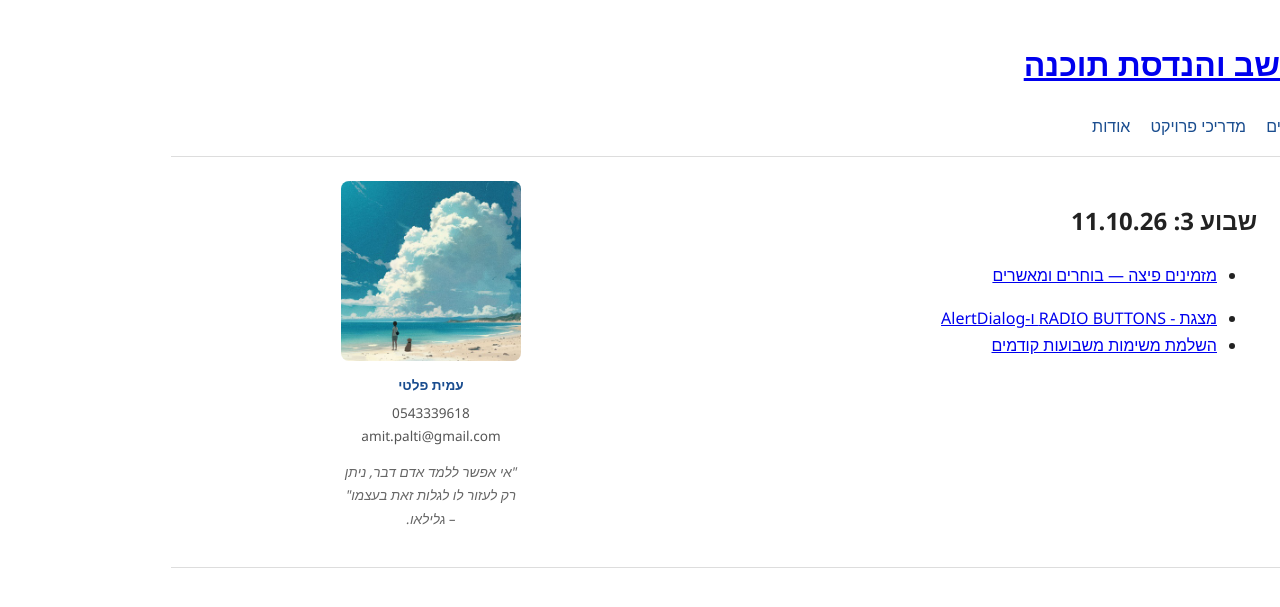
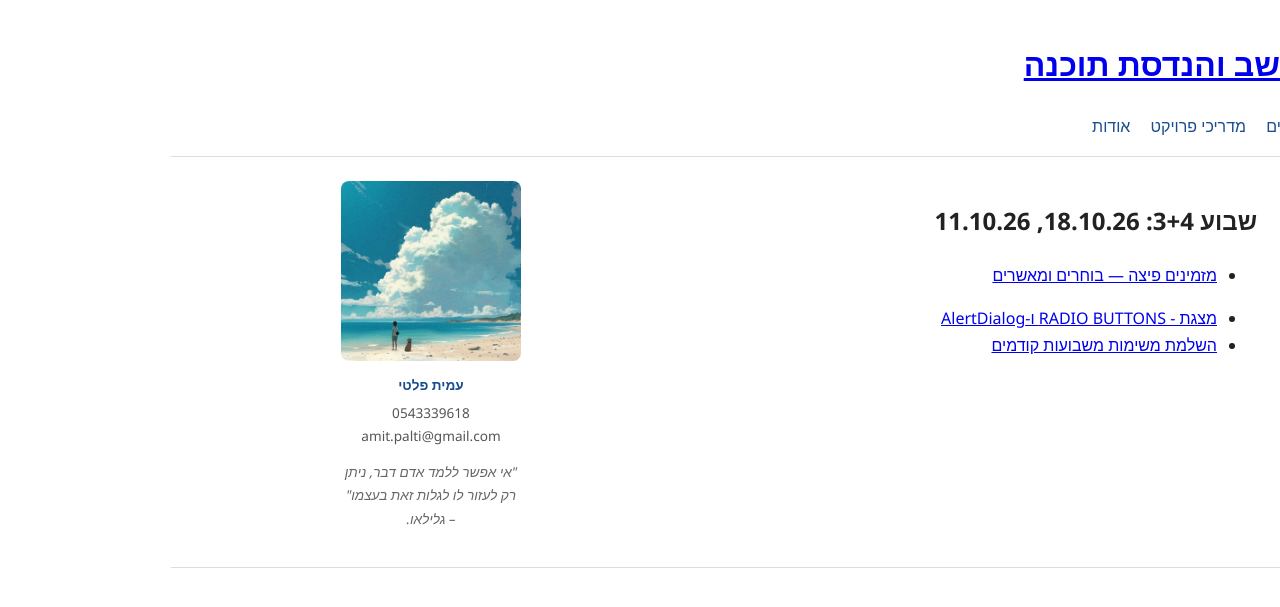
Before and after one commit to megidocs/amit4change, a Jekyll site: the page built from students/kita-yb/syllabus/week-03/index.md, in a window 1280 px wide. Shown: the top 607 px of the page. Built offline with Jekyll 4.4.1, drawn with Linux system fonts in a browser that asks for light colours.

Commit message:
Update week 3 syllabus date and title

```diff
--- a/students/kita-yb/syllabus/week-03/index.md
+++ b/students/kita-yb/syllabus/week-03/index.md
@@ -4,7 +4,7 @@ title: "שבוע 3: 11.10.26"
 permalink: /students/kita-yb/syllabus/week-03/
 ---
 
-## שבוע 3: 11.10.26
+## שבוע 3+4: 18.10.26, 11.10.26
 
 - <!-- TODO: להחליף בקישור פנימי לאחר ייבוא המדריך אל guides/android-for-dummies/ -->
   [מזמינים פיצה — בוחרים ומאשרים](https://claude.ai/public/artifacts/6d32a29b-89f2-421f-a1a9-1bfbf33a7ad2)
```
